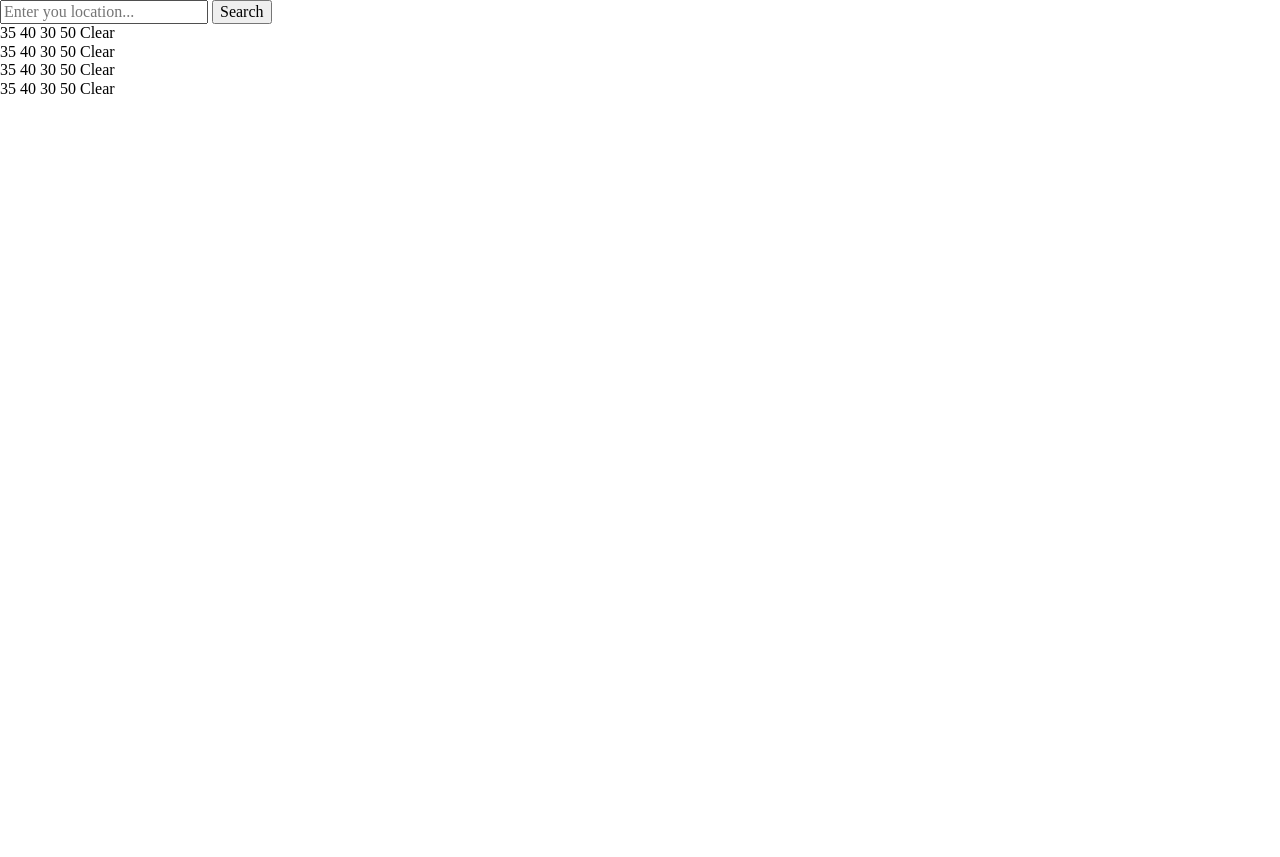
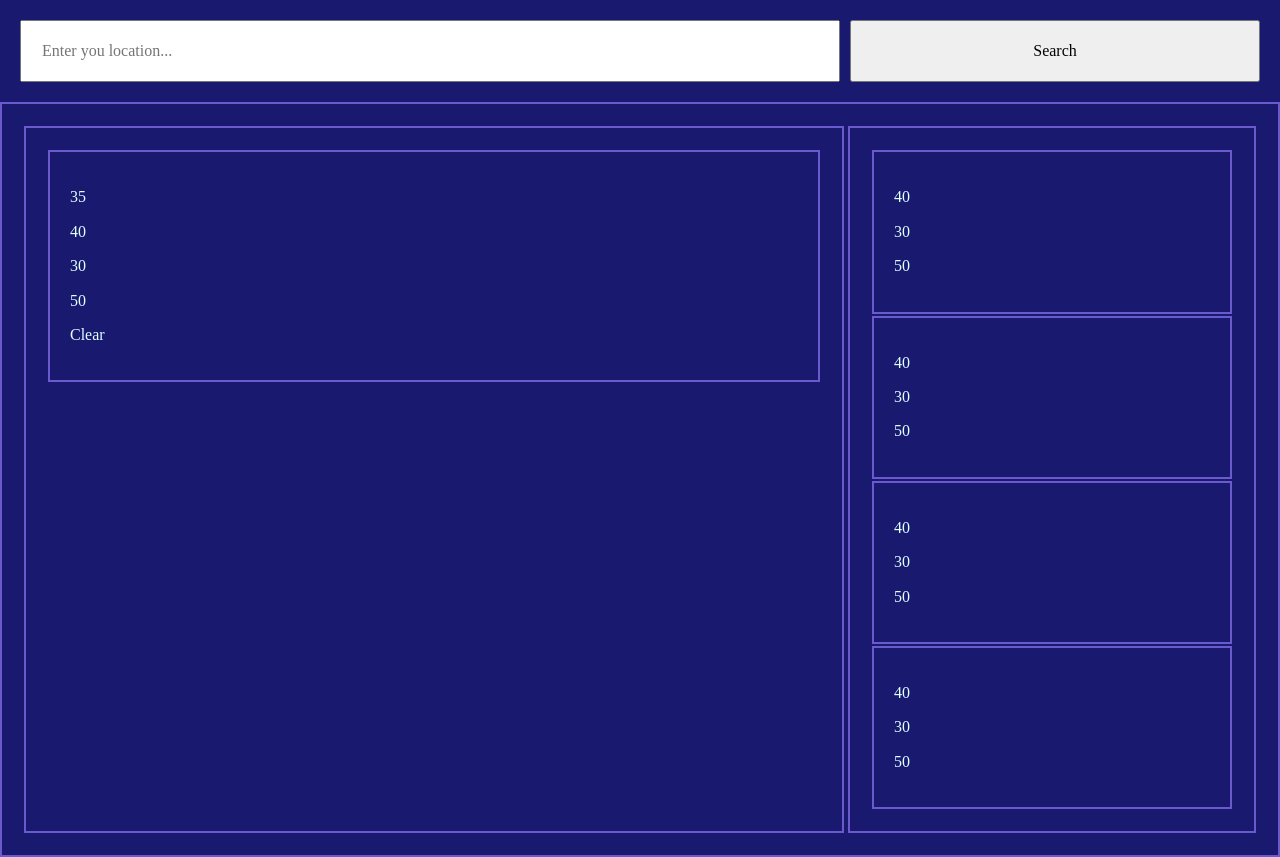
Before and after one commit to petrosAth/weather-app, a website built with Vite: page index.html in a window 1280 px wide. Before the commit the page ends 800 px from the top, so only its background shows below. Built offline with nearby package versions, Linux system fonts and the light colour scheme; no server answers.

Commit message:
Add css skeleton

```diff
--- a/index.html
+++ b/index.html
@@ -9,41 +9,41 @@
   <body>
     <div id="app">
       <div class="search__cont">
-        <div class="search__bar"></div>
-        <input type="text" class="search__bar" placeholder="Enter you location..." />
-        <button class="search__button">Search</button>
+        <div class="search__bar">
+          <input type="text" class="search__bar" placeholder="Enter you location..." />
+          <button class="search__button">Search</button>
+        </div>
       </div>
       <div class="weather__cont">
-        <div class="weather__cont__main">
-          <div class="weather__main">
-            <span class="weather__temp">35</span>
-            <span class="weather__temp-max">40</span>
-            <span class="weather__temp-low">30</span>
-            <span class="weather__temp-humidity">50</span>
-            <span class="weather__desc">Clear</span>
+        <div class="weather__icon__cont main">
+          <div class="weather__icon main">
+            <p class="weather__icon__temp">35</p>
+            <p class="weather__icon__temp-max">40</p>
+            <p class="weather__icon__temp-low">30</p>
+            <p class="weather__icon__temp-humidity">50</p>
+            <p class="weather__icon__desc">Clear</p>
           </div>
         </div>
-        <div class="weather__cont__forecast">
-          <div class="weather__day1">
-            <span class="weather__temp">35</span>
-            <span class="weather__temp-max">40</span>
-            <span class="weather__temp-low">30</span>
-            <span class="weather__temp-humidity">50</span>
-            <span class="weather__desc">Clear</span>
+        <div class="weather__icon__cont forecast">
+          <div class="weather__icon day1">
+            <p class="weather__icon__temp-max">40</p>
+            <p class="weather__icon__temp-low">30</p>
+            <p class="weather__icon__temp-humidity">50</p>
           </div>
-          <div class="weather__day2">
-            <span class="weather__temp">35</span>
-            <span class="weather__temp-max">40</span>
-            <span class="weather__temp-low">30</span>
-            <span class="weather__temp-humidity">50</span>
-            <span class="weather__desc">Clear</span>
+          <div class="weather__icon day2">
+            <p class="weather__icon__temp-max">40</p>
+            <p class="weather__icon__temp-low">30</p>
+            <p class="weather__icon__temp-humidity">50</p>
           </div>
-          <div class="weather__day3">
-            <span class="weather__temp">35</span>
-            <span class="weather__temp-max">40</span>
-            <span class="weather__temp-low">30</span>
-            <span class="weather__temp-humidity">50</span>
-            <span class="weather__desc">Clear</span>
+          <div class="weather__icon day3">
+            <p class="weather__icon__temp-max">40</p>
+            <p class="weather__icon__temp-low">30</p>
+            <p class="weather__icon__temp-humidity">50</p>
+          </div>
+          <div class="weather__icon day3">
+            <p class="weather__icon__temp-max">40</p>
+            <p class="weather__icon__temp-low">30</p>
+            <p class="weather__icon__temp-humidity">50</p>
           </div>
         </div>
       </div>
--- a/src/stylesheets/main.css
+++ b/src/stylesheets/main.css
@@ -0,0 +1,40 @@
+body {
+  color: var(--f-clr);
+  background-color: var(--bg);
+}
+
+.search__bar {
+  padding: 20px;
+  display: grid;
+  grid-template-rows: 1fr;
+  grid-template-columns: 2fr 1fr;
+  gap: 10px;
+}
+
+.weather__cont {
+  border: var(--b);
+  padding: 20px;
+  display: grid;
+  grid-template-rows: 1fr;
+  grid-template-columns: 2fr 1fr;
+}
+
+.weather__icon__cont {
+  &.main {
+    padding: 20px;
+    margin: 2px;
+    border: var(--b);
+  }
+
+  &.forecast {
+    padding: 20px;
+    margin: 2px;
+    border: var(--b);
+  }
+}
+
+.weather__icon {
+  padding: 20px;
+  margin: 2px;
+  border: var(--b);
+}
--- a/src/stylesheets/variables.css
+++ b/src/stylesheets/variables.css
@@ -0,0 +1,20 @@
+:root {
+  --ff: 'Roboto', sans-serif;
+
+  --fw-n: 300;
+  --fw-m: 600;
+  --fw-b: 800;
+
+  --fs-1: 7rem;
+  --fs-2: 5rem;
+  --fs-3: 2rem;
+  --fs-p: 1rem;
+  --fs-btn: 1.5rem;
+
+  --f-clr: LightCyan;
+  --bg: MidnightBlue;
+  --bg-light: hsl(227, 19%, 34%);
+
+  --b: 2px solid SlateBlue;
+  --br: 10px;
+}
```
